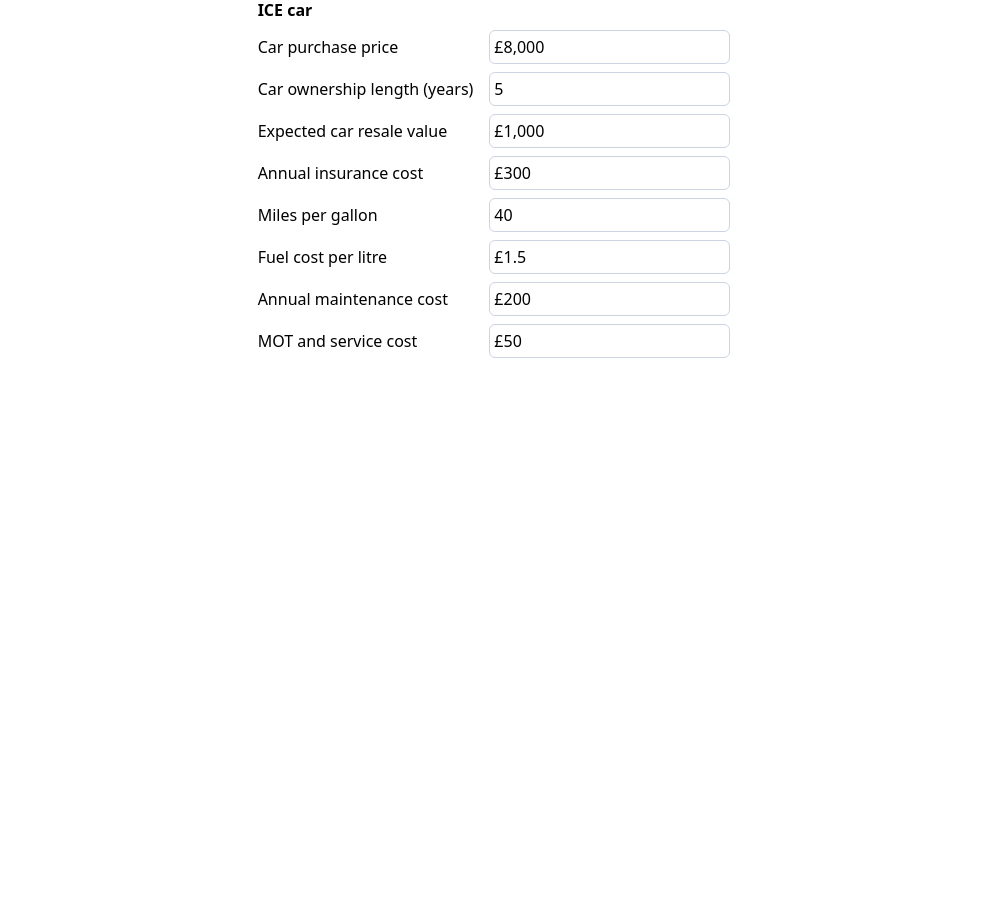
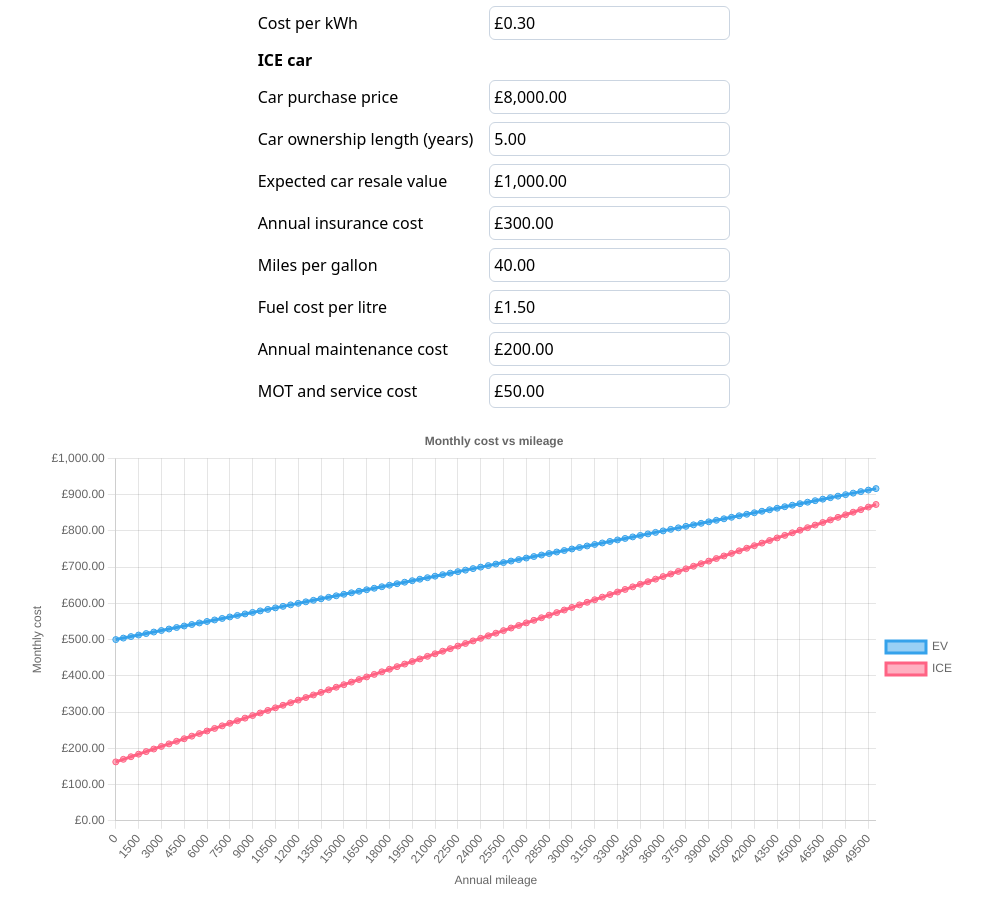
Before and after one commit to mattmarch/lease-or-no-lease, a React (Vite) app: page / in a window 1280 px wide. Shown: the part 468-1376 px from the top of the page, without its empty margins (146-1128 px from the left). Before the commit the page ends 826 px from the top, so only its background shows below. Built offline with nearby package versions, Linux system fonts and the light colour scheme.

Commit message:
Add a chart to the bottom

```diff
--- a/package.json
+++ b/package.json
@@ -10,7 +10,9 @@
     "preview": "vite preview"
   },
   "dependencies": {
+    "chart.js": "^4.3.0",
     "react": "^18.2.0",
+    "react-chartjs-2": "^5.2.0",
     "react-dom": "^18.2.0",
     "react-number-format": "^5.1.4"
   },
--- a/src/App.tsx
+++ b/src/App.tsx
@@ -1,14 +1,15 @@
 import { CurrencyDisplay } from "./CurrencyDisplay";
 import { FigureInput } from "./FigureInput";
+import { MileageGraph } from "./MileageGraph";
 import { getMonthlyEvCost, getMonthlyIceCost, useFigures } from "./figures";
 
 const App = () => {
   const figures = useFigures();
 
   return (
-    <div className="flex flex-col items-center justify-center h-full space-y-4">
+    <div className="flex flex-col items-center justify-around h-full space-y-4 mt-6 m-4">
       <h1 className="text-3xl">Lease or no lease</h1>
-      <p>
+      <p className="text-center">
         Comparing cost of EV leasing against purchasing a second hand internal
         combustion engine (ICE) car
       </p>
@@ -96,6 +97,7 @@ const App = () => {
           isCurrency
         />
       </div>
+      <MileageGraph figures={figures} />
     </div>
   );
 };
--- a/src/CurrencyDisplay.tsx
+++ b/src/CurrencyDisplay.tsx
@@ -7,6 +7,7 @@ export const CurrencyDisplay = ({ value }: CurrencyDisplayProps) => (
     value={value}
     prefix={"£"}
     decimalScale={2}
+    fixedDecimalScale={true}
     thousandSeparator=","
     displayType="text"
   />
--- a/src/FigureInput.tsx
+++ b/src/FigureInput.tsx
@@ -21,6 +21,7 @@ export const FigureInput = ({
       onValueChange={(v) => setValue(v.floatValue || 0)}
       prefix={isCurrency ? "£" : undefined}
       decimalScale={2}
+      fixedDecimalScale={true}
       thousandSeparator=","
     />
   </label>
--- /dev/null
+++ b/src/MileageGraph.tsx
@@ -0,0 +1,113 @@
+import { Line } from "react-chartjs-2";
+import {
+  Figures,
+  getEvBaseMonthlyCost,
+  getEvCostPerMile,
+  getIceBaseMonthlyCost,
+  getIceCostPerMile,
+} from "./figures";
+import {
+  CategoryScale,
+  Chart,
+  Legend,
+  LineElement,
+  LinearScale,
+  PointElement,
+  Title,
+  Tooltip,
+} from "chart.js";
+
+Chart.register(
+  CategoryScale,
+  LinearScale,
+  PointElement,
+  LineElement,
+  Title,
+  Tooltip,
+  Legend
+);
+
+type MileageGraphProps = { figures: Figures };
+
+export const MileageGraph = ({ figures }: MileageGraphProps) => (
+  <div className="w-3/4 m-8">
+    <Line
+      options={{
+        responsive: true,
+        plugins: {
+          legend: {
+            position: "right" as const,
+          },
+          title: {
+            display: true,
+            text: "Monthly cost vs mileage",
+          },
+          tooltip: {
+            callbacks: {
+              title: (tooltip) => `${tooltip[0].label} miles`,
+              label: (tooltip) =>
+                `${tooltip.dataset.label} ${formatAsGbp(
+                  tooltip.raw as number
+                )}`,
+            },
+          },
+        },
+        scales: {
+          x: {
+            title: { display: true, text: "Annual mileage" },
+          },
+          y: {
+            title: {
+              display: true,
+              text: "Monthly cost",
+            },
+            beginAtZero: true,
+            ticks: {
+              callback: formatAsGbp,
+            },
+          },
+        },
+      }}
+      data={getChartDataFromFigures(figures)}
+    />
+  </div>
+);
+
+const getChartDataFromFigures = (figures: Figures) => {
+  const xAxis = range(0, 500, 100);
+  const evBaseMonthlyCost = getEvBaseMonthlyCost(figures);
+  const evCostPerMile = getEvCostPerMile(figures);
+  const iceBaseMonthlyCost = getIceBaseMonthlyCost(figures);
+  const iceCostPerMile = getIceCostPerMile(figures);
+
+  return {
+    labels: xAxis,
+    datasets: [
+      {
+        label: "EV",
+        data: xAxis.map(
+          (mileage) => evBaseMonthlyCost + (mileage * evCostPerMile) / 12
+        ),
+        borderColor: "rgb(53, 162, 235)",
+        backgroundColor: "rgba(53, 162, 235, 0.5)",
+      },
+      {
+        label: "ICE",
+        data: xAxis.map(
+          (mileage) => iceBaseMonthlyCost + (mileage * iceCostPerMile) / 12
+        ),
+        borderColor: "rgb(255, 99, 132)",
+        backgroundColor: "rgba(255, 99, 132, 0.5)",
+      },
+    ],
+  };
+};
+
+const range = (start: number, stepSize: number, steps: number) =>
+  [...Array(steps + 1)].map((_, i) => start + i * stepSize);
+
+const formatAsGbp = (value: number | string) =>
+  value.toLocaleString("en-GB", {
+    style: "currency",
+    currency: "GBP",
+  });
--- a/src/figures.ts
+++ b/src/figures.ts
@@ -80,24 +80,31 @@ export const useFigures = () => {
   };
 };
 
-export const getMonthlyEvCost = ({
-  leaseMonthlyCost,
-  evMilesPerKwh,
-  annualMileage,
-  kwhCost,
-}: Figures) => {
-  const mileageCost = (kwhCost * annualMileage) / (evMilesPerKwh * 12);
-  return leaseMonthlyCost + mileageCost;
+export const getMonthlyEvCost = (figures: Figures) => {
+  return (
+    getEvBaseMonthlyCost(figures) +
+    (getEvCostPerMile(figures) * figures.annualMileage) / 12
+  );
 };
 
+export const getMonthlyIceCost = (figures: Figures) => {
+  return (
+    getIceBaseMonthlyCost(figures) +
+    (getIceCostPerMile(figures) * figures.annualMileage) / 12
+  );
+};
+
+export const getEvCostPerMile = ({ evMilesPerKwh, kwhCost }: Figures) =>
+  kwhCost / evMilesPerKwh;
+export const getEvBaseMonthlyCost = ({ leaseMonthlyCost }: Figures) =>
+  leaseMonthlyCost;
+
 const litresPerGallon = 4.546;
-
-export const getMonthlyIceCost = ({
+export const getIceCostPerMile = ({ fuelCostLitre, fuelMpg }: Figures) =>
+  (fuelCostLitre * litresPerGallon) / fuelMpg;
+export const getIceBaseMonthlyCost = ({
   insurance,
   mot,
-  annualMileage,
-  fuelCostLitre,
-  fuelMpg,
   annualMaintenance,
   carPurchaseCost,
   expectedOwnershipLength,
@@ -105,13 +112,7 @@ export const getMonthlyIceCost = ({
 }: Figures) => {
   const annualDepreciationCost =
     (carPurchaseCost - expectedCarResaleValue) / expectedOwnershipLength;
-  const annualMileageCost =
-    (fuelCostLitre * litresPerGallon * annualMileage) / fuelMpg;
   const totalAnnualCost =
-    annualDepreciationCost +
-    annualMileageCost +
-    annualMaintenance +
-    mot +
-    insurance;
+    annualDepreciationCost + annualMaintenance + mot + insurance;
   return totalAnnualCost / 12;
 };
--- a/src/index.css
+++ b/src/index.css
@@ -3,11 +3,11 @@
 @tailwind utilities;
 
 html {
-  @apply h-full;
+  @apply min-h-full;
 }
 body {
-  @apply h-full;
+  @apply min-h-full;
 }
 div#root {
-  @apply h-full;
+  @apply min-h-full;
 }
```
Also changed, not shown: 1 other file (tests, documents, lock files or other folders).
